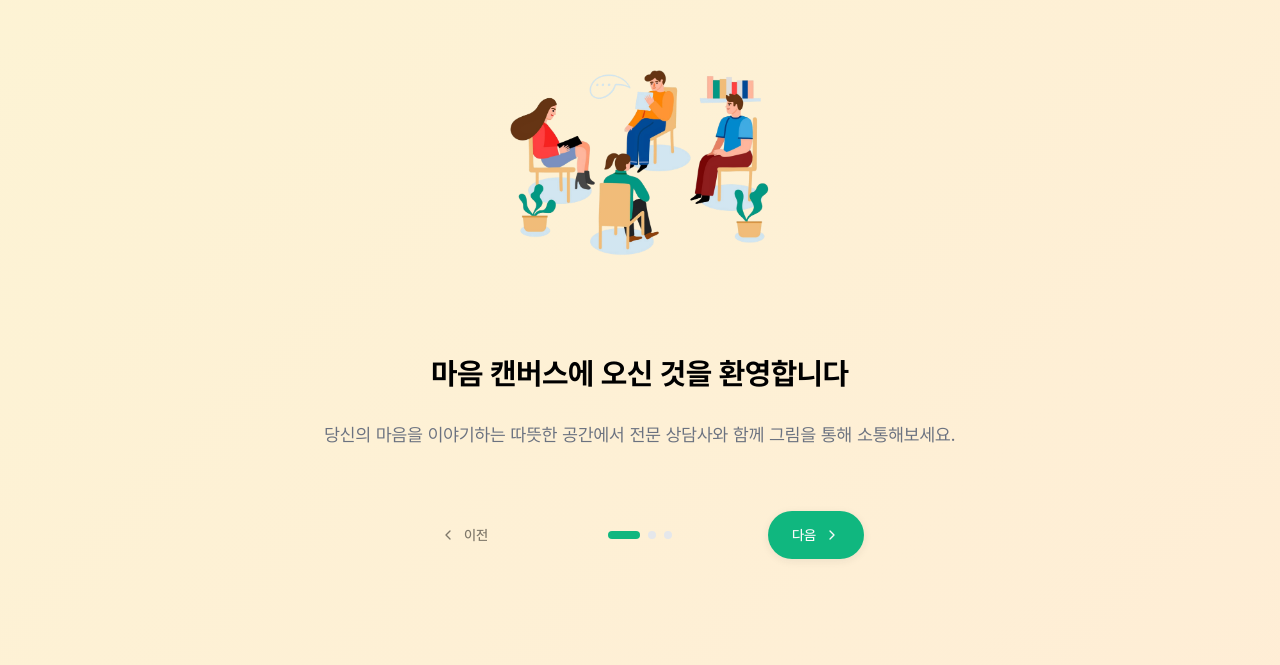
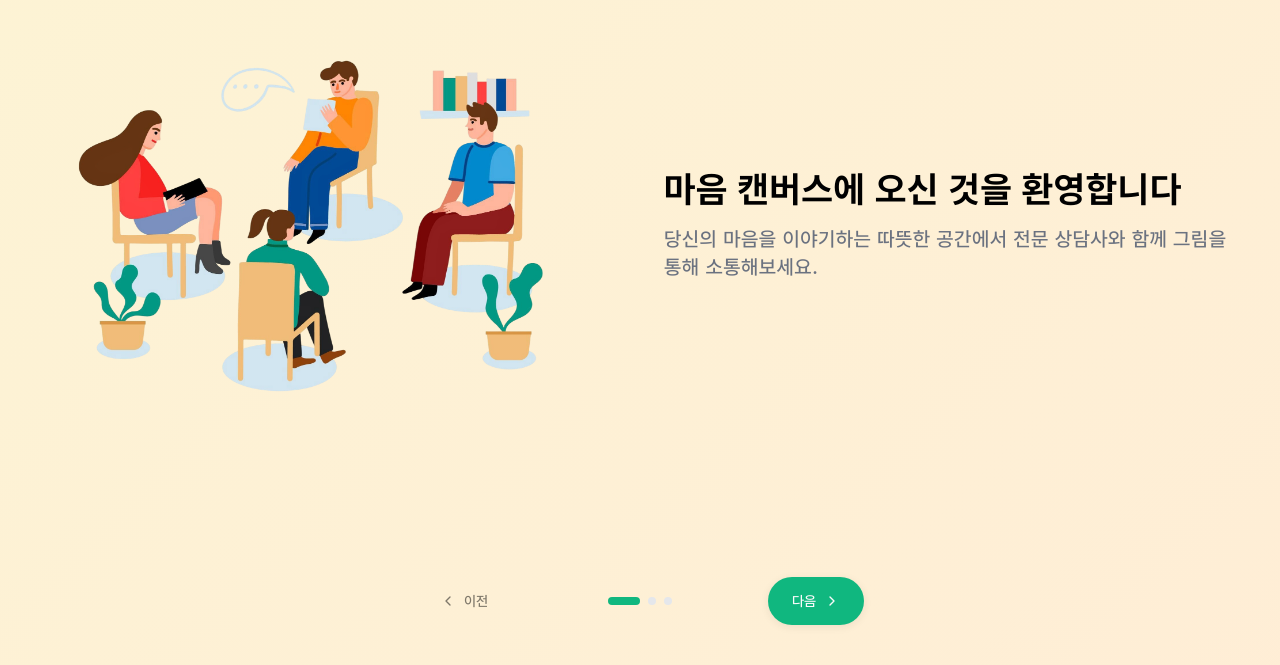
Before and after one commit to seok0205/MaumCanvas, a React (Vite) app in the folder frontend/tetonam/: page /onboarding in a window 1280 px wide. Shown: the part 119-784 px from the top of the page. Built offline with nearby package versions, Linux system fonts and the light colour scheme; no server answers.

Commit message:
<FE> refactor: enhance layout direction logic and improve content styling in OnboardingSlide component

```diff
--- a/frontend/tetonam/src/components/layout/OnboardingSlide.tsx
+++ b/frontend/tetonam/src/components/layout/OnboardingSlide.tsx
@@ -45,6 +45,14 @@ export const OnboardingSlide = memo(function OnboardingSlide({
     }
   };
 
+  // 슬라이드별 레이아웃 방향 결정
+  const getLayoutDirection = () => {
+    if (currentSlide === 1) {
+      return 'flex-col md:flex-row-reverse'; // 두번째 슬라이드: 이미지 오른쪽, 텍스트 왼쪽
+    }
+    return 'flex-col md:flex-row'; // 첫번째, 세번째 슬라이드: 이미지 왼쪽, 텍스트 오른쪽
+  };
+
   return (
     <div
       className={`min-h-screen bg-gradient-warm flex flex-col items-center justify-center p-6 ${className || ''}`}
@@ -53,11 +61,13 @@ export const OnboardingSlide = memo(function OnboardingSlide({
       role='main'
       aria-label='온보딩 슬라이드'
     >
-      <div className='w-full max-w-2xl md:max-w-4xl lg:max-w-6xl mx-auto'>
+      <div className='w-full max-w-2xl md:max-w-6xl lg:max-w-7xl mx-auto'>
         {/* 메인 콘텐츠 */}
-        <div className='text-center space-y-8 animate-fade-in'>
+        <div
+          className={`flex ${getLayoutDirection()} items-center gap-8 md:gap-16 animate-fade-in`}
+        >
           {/* 이미지 */}
-          <div className='w-80 h-80 mx-auto mb-8 animate-float flex items-center justify-center'>
+          <div className='w-80 h-80 md:w-[32rem] md:h-[32rem] lg:w-[36rem] lg:h-[36rem] mx-auto md:mx-0 flex-shrink-0 animate-float flex items-center justify-center'>
             {!imageError ? (
               <img
                 src={imageSrc}
@@ -76,12 +86,12 @@ export const OnboardingSlide = memo(function OnboardingSlide({
           </div>
 
           {/* 텍스트 콘텐츠 */}
-          <div className='space-y-4'>
-            <h1 className='text-2xl md:text-3xl font-bold text-foreground'>
+          <div className='flex-1 space-y-4 text-center md:text-left'>
+            <h1 className='text-xl md:text-3xl lg:text-4xl font-bold text-foreground break-keep leading-tight tracking-wide'>
               {title}
             </h1>
-            <div className='min-h-[3.5rem] flex items-center justify-center'>
-              <p className='text-muted-foreground text-base md:text-lg leading-relaxed'>
+            <div className='min-h-[3.5rem] flex items-center justify-center md:justify-start'>
+              <p className='text-muted-foreground text-sm md:text-lg lg:text-xl leading-relaxed tracking-wide font-medium max-w-2xl break-keep'>
                 {description}
               </p>
             </div>
@@ -89,7 +99,7 @@ export const OnboardingSlide = memo(function OnboardingSlide({
         </div>
 
         {/* 네비게이션 영역 */}
-        <div className='flex flex-col space-y-4 mt-12 max-w-md mx-auto'>
+        <div className='flex flex-col space-y-4 mt-16 max-w-md mx-auto'>
           {/* 상단: 이전, 진행 표시기, 다음 버튼 */}
           <div className='flex justify-between items-center'>
             {/* 이전 버튼 */}
```
